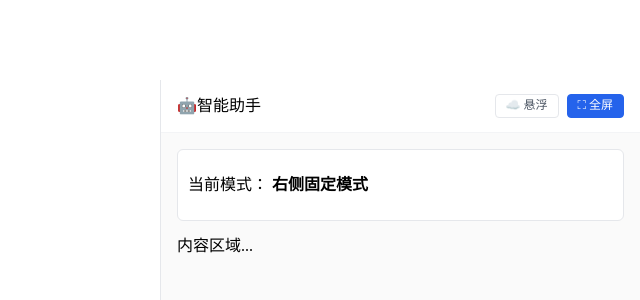
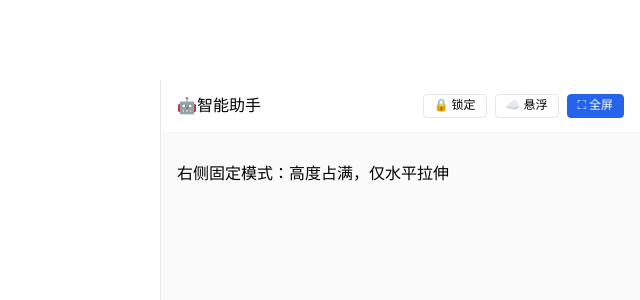
Before and after one commit to li-2019220129/vue3-table, a Vue app in the folder my-vue-app/: page / in a window 1280 px wide. Shown: the top 300 px of the page, without its empty margins (640-1280 px from the left). Built offline with nearby package versions, Linux system fonts and the light colour scheme.

Commit message:
feat(悬浮窗口): 添加自由模式并改进窗口控制逻辑
添加自由模式开关，允许窗口在悬浮状态下自由移动和调整大小
改进窗口控制逻辑，包括边界限制、吸附效果和样式调整
重构代码结构，优化状态管理和交互处理

```diff
--- a/my-vue-app/src/App4.vue
+++ b/my-vue-app/src/App4.vue
@@ -1,7 +1,8 @@
 <template>
     <div ref="assistantRef" class="assistant-container" :class="{
         'is-floating': isFloating && !isFullscreen,
-        'is-fullscreen': isFullscreen
+        'is-fullscreen': isFullscreen,
+        'is-free-mode': isFreeMode && isFloating && !isFullscreen
     }" :style="containerStyle">
         <div class="assistant-header">
             <div class="drag-handle">
@@ -10,7 +11,11 @@
             </div>
 
             <div class="header-controls">
-                <button @click="toggleFloating" class="ctrl-btn" :title="isFloating ? '固定到右侧' : '自由悬浮'">
+                <button @click="isFreeMode = !isFreeMode" class="ctrl-btn mode-toggle" :class="{ active: isFreeMode }">
+                    {{ isFreeMode ? '🔓 自由' : '🔒 锁定' }}
+                </button>
+
+                <button @click="toggleFloating" class="ctrl-btn">
                     {{ isFloating ? '📌 固定' : '☁️ 悬浮' }}
                 </button>
 
@@ -22,21 +27,17 @@
         </div>
 
         <div class="assistant-body">
-            <div class="info-card">
-                <p>当前模式：
-                    <strong v-if="isFullscreen">全屏模式</strong>
-                    <strong v-else-if="isFloating">悬浮模式</strong>
-                    <strong v-else>右侧固定模式</strong>
-                </p>
-            </div>
-            <div class="content">
-                <p>内容区域...</p>
+            <div class="mode-info">
+                <p v-if="isFreeMode && isFloating">自由模式：可移动至屏幕任何角落（包含导航栏）</p>
+                <p v-else-if="!isFloating">右侧固定模式：高度占满，仅水平拉伸</p>
+                <p v-else>受限悬浮模式：水平移动，高度占满</p>
             </div>
         </div>
 
         <template v-if="!isFullscreen">
             <div class="resize-bar left"></div>
             <div class="resize-bar right"></div>
+            <div v-if="isFreeMode" class="resize-bar bottom"></div>
         </template>
     </div>
 </template>
@@ -45,23 +46,23 @@
 import { ref, onMounted, onBeforeUnmount, computed } from 'vue'
 import interact from 'interactjs'
 
-// --- 配置常量 ---
 const MIN_WIDTH = 480
+const MIN_HEIGHT = 300
 const NAV_BAR_HEIGHT = 80
 const SNAP_THRESHOLD = 50
-const AUTO_FULLSCREEN_RATIO = 0.85 // 超过 85% 宽度自动全屏
 
 const assistantRef = ref<HTMLElement | null>(null)
 const isFloating = ref(false)
 const isFullscreen = ref(false)
+const isFreeMode = ref(false)
 
 const pos = ref({
     x: 0,
     y: NAV_BAR_HEIGHT,
-    w: MIN_WIDTH,
+    w: 480,
+    h: window.innerHeight - NAV_BAR_HEIGHT
 })
 
-// 计算样式
 const containerStyle = computed(() => {
     if (isFullscreen.value) {
         return {
@@ -69,39 +70,43 @@ const containerStyle = computed(() => {
             height: `calc(100vh - ${NAV_BAR_HEIGHT}px)`,
             transform: `translate(0px, ${NAV_BAR_HEIGHT}px)`,
             zIndex: 10000,
-            transition: 'all 0.4s cubic-bezier(0.16, 1, 0.3, 1)'
+            transition: 'all 0.4s cubic-bezier(0.16, 1, 0.3, 1)',
+            borderRadius: '0px'
         }
     }
+
     return {
         width: `${pos.value.w}px`,
-        height: `calc(100vh - ${NAV_BAR_HEIGHT}px)`,
+        height: isFreeMode.value && isFloating.value
+            ? `${pos.value.h}px`
+            : `calc(100vh - ${NAV_BAR_HEIGHT}px)`,
+        // ✅ 修正：非全屏下，始终信任 pos.y 的值
         transform: `translate(${pos.value.x}px, ${pos.value.y}px)`,
         zIndex: 9999,
-        // 只有在非全屏状态下，手动拖拽时不应用 transition
-        transition: 'none'
+        transition: 'none',
+        borderRadius: isFloating.value ? '12px' : '0px'
     }
 })
 
-// ✅ 核心逻辑：切换全屏/内缩
 const toggleFullscreen = () => {
     if (isFullscreen.value) {
-        // 退出全屏（内缩）
         isFullscreen.value = false
-        isFloating.value = false // 强制关闭悬浮态
-        pos.value.x = window.innerWidth - pos.value.w // 回到最右侧
+        isFloating.value = false
+        isFreeMode.value = false
+        pos.value.x = window.innerWidth - pos.value.w
+        pos.value.y = NAV_BAR_HEIGHT // 退出全屏强制回归 Y=80
     } else {
-        // 进入全屏
         isFullscreen.value = true
     }
 }
 
-// 切换悬浮
 const toggleFloating = () => {
-    debugger
     if (isFullscreen.value) isFullscreen.value = false
     isFloating.value = !isFloating.value
     if (!isFloating.value) {
         pos.value.x = window.innerWidth - pos.value.w
+        pos.value.y = NAV_BAR_HEIGHT // 固定模式强制重置 Y
+        // isFreeMode.value = false
     }
 }
 
@@ -109,72 +114,89 @@ onMounted(() => {
     const el = assistantRef.value
     if (!el) return
 
-    // 初始化靠右
     pos.value.x = window.innerWidth - pos.value.w
     const instance = interact(el)
 
-    // 1. 拖拽
     instance.draggable({
         allowFrom: '.assistant-header',
         listeners: {
             start() {
                 if (isFullscreen.value) return
                 isFloating.value = true
-                el.style.transition = 'none'
             },
             move(event) {
                 if (isFullscreen.value) return
+
                 pos.value.x += event.dx
+
+                // 自由模式累加 Y，非自由模式锁定 Y
+                if (isFreeMode.value) {
+                    pos.value.y += event.dy
+                } else {
+                    pos.value.y = NAV_BAR_HEIGHT
+                }
+
+                // 边界限制计算
                 const maxX = window.innerWidth - pos.value.w
+                const currentH = (isFreeMode.value && isFloating.value) ? pos.value.h : (window.innerHeight - NAV_BAR_HEIGHT)
+                const maxY = window.innerHeight - currentH
+
                 pos.value.x = Math.max(0, Math.min(pos.value.x, maxX))
+
+                // 自由模式允许 Y 从 0 开始
+                if (isFreeMode.value) {
+                    pos.value.y = Math.max(0, Math.min(pos.value.y, maxY))
+                } else {
+                    pos.value.y = NAV_BAR_HEIGHT
+                }
             },
             end() {
                 if (isFullscreen.value) return
-                // 自动吸附回归固定模式
+
+                // ✅ 关键逻辑：无论是否是自由模式，只要靠近右侧就吸附归位
                 const distToRight = window.innerWidth - (pos.value.x + pos.value.w)
+
                 if (distToRight <= SNAP_THRESHOLD) {
+                    // 1. 关闭所有浮动和自由状态
                     isFloating.value = false
+                    // isFreeMode.value = false
+
+                    // 2. 坐标重置回右侧固定位
                     pos.value.x = window.innerWidth - pos.value.w
-                    el.style.transition = 'transform 0.4s ease'
+                    pos.value.y = NAV_BAR_HEIGHT
+
+                    // 3. 增加一个丝滑的动画效果
+                    el.style.transition = 'all 0.4s cubic-bezier(0.16, 1, 0.3, 1)'
+                    setTimeout(() => {
+                        el.style.transition = 'none'
+                    }, 400)
                 }
             }
         }
     })
 
-    // 2. 缩放
     instance.resizable({
-        edges: { left: true, right: true },
+        edges: { left: true, right: true, bottom: true },
         listeners: {
             move(event) {
                 if (isFullscreen.value) return
                 let { x, w } = pos.value
                 const originalRight = x + w
 
-                w = event.rect.width
-                w = Math.max(MIN_WIDTH, Math.min(w, window.innerWidth))
-
-                // ✅ 自动变全屏逻辑
-                if (w > window.innerWidth * AUTO_FULLSCREEN_RATIO) {
-                    isFullscreen.value = true
-                    return
-                }
+                w = Math.max(MIN_WIDTH, Math.min(event.rect.width, window.innerWidth))
 
                 if (event.edges.left) {
                     x = originalRight - w
                     if (x < 0) { x = 0; w = originalRight }
-                } else if (event.edges.right) {
-                    if (x + w > window.innerWidth) w = window.innerWidth - x
                 }
 
                 pos.value.w = w
                 pos.value.x = x
+
+                if (isFreeMode.value) {
+                    pos.value.h = Math.max(MIN_HEIGHT, event.rect.height)
+                }
             }
-        }
-    })
-
-    window.addEventListener('resize', () => {
-        if (!isFloating.value && !isFullscreen.value) {
-            pos.value.x = window.innerWidth - pos.value.w
         }
     })
 })
@@ -194,19 +216,23 @@ onBeforeUnmount(() => {
     flex-direction: column;
     box-sizing: border-box;
     touch-action: none;
-    /* 固定态：只有左侧边框 */
     border-left: 1px solid #e5e7eb;
+    overflow: hidden;
 }
 
 .is-floating {
     border: 1px solid #d1d5db;
-    border-radius: 8px;
     box-shadow: 0 10px 25px rgba(0, 0, 0, 0.1);
+}
+
+.is-free-mode {
+    border-radius: 12px;
 }
 
 .is-fullscreen {
     border: none !important;
     box-shadow: none !important;
+    border-radius: 0 !important;
 }
 
 .assistant-header {
@@ -232,7 +258,12 @@ onBeforeUnmount(() => {
     border-radius: 4px;
     font-size: 12px;
     cursor: pointer;
-    color: #4b5563;
+}
+
+.mode-toggle.active {
+    background: #fff7ed;
+    border-color: #fb923c;
+    color: #ea580c;
 }
 
 .ctrl-btn.primary {
@@ -247,28 +278,32 @@ onBeforeUnmount(() => {
     background: #fafafa;
 }
 
-.info-card {
-    padding: 10px;
-    background: #fff;
-    border: 1px solid #e5e7eb;
-    border-radius: 6px;
-}
-
 .resize-bar {
     position: absolute;
-    top: 0;
-    bottom: 0;
-    width: 10px;
     z-index: 20;
 }
 
 .resize-bar.left {
+    top: 0;
+    bottom: 0;
     left: -5px;
+    width: 10px;
     cursor: ew-resize;
 }
 
 .resize-bar.right {
+    top: 0;
+    bottom: 0;
     right: -5px;
+    width: 10px;
     cursor: ew-resize;
 }
+
+.resize-bar.bottom {
+    bottom: -5px;
+    left: 0;
+    right: 0;
+    height: 10px;
+    cursor: ns-resize;
+}
 </style>
```
